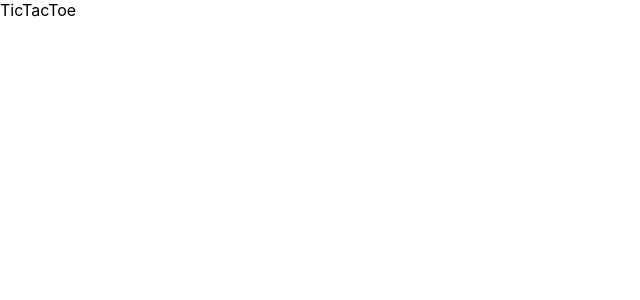
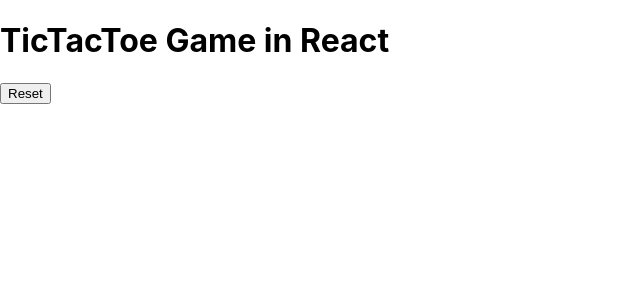
Before and after one commit to kanishkadz/TicTacToe-React, a React (Create React App) app in the folder tictactoe/: page / in a window 1280 px wide. Shown: the top 300 px of the page, without its empty margins (0-640 px from the left). Built offline with nearby package versions, Linux system fonts and the light colour scheme.

Commit message:
Update TicTacToe.jsx

```diff
--- a/tictactoe/src/Components/TicTacToe/TicTacToe.jsx
+++ b/tictactoe/src/Components/TicTacToe/TicTacToe.jsx
@@ -1,9 +1,17 @@
 import React from 'react'
 import './TicTacToe.css'
+import circle from '../Assets/circle.png'
+import cross_icon from '../Assets/cross.png'
 
 function TicTacToe() {
   return (
-    <div>TicTacToe</div>
+    <div className='container'>
+        <h1 className="title">TicTacToe Game in <span>React</span></h1>
+        <div className="board">
+
+        </div>
+        <button className="reset">Reset</button>
+    </div>
   )
 }
 
```
